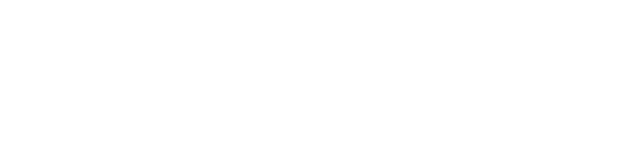
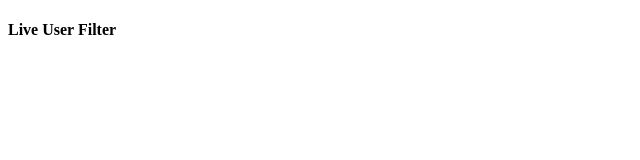
Before and after one commit to FrancoTr/live-user-filter, a plain HTML site: page index.html in a window 1280 px wide. Shown: the whole page, without its empty margins (0-640 px from the left). Drawn offline with Linux system fonts and the light colour scheme.

Commit message:
add title

```diff
--- a/index.html
+++ b/index.html
@@ -4,7 +4,13 @@
     <meta charset="UTF-8" />
     <meta http-equiv="X-UA-Compatible" content="IE=edge" />
     <meta name="viewport" content="width=device-width, initial-scale=1.0" />
-    <title>Document</title>
+    <title>Live User Filter</title>
   </head>
-  <body></body>
+  <body>
+    <div class="container">
+      <div class="header">
+        <h4 class="title">Live User Filter</h4>
+      </div>
+    </div>
+  </body>
 </html>
```
